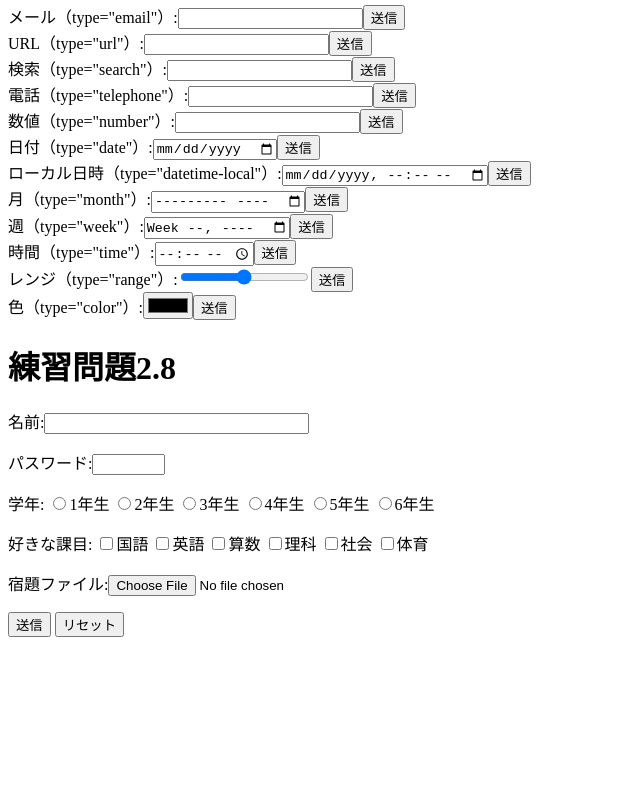
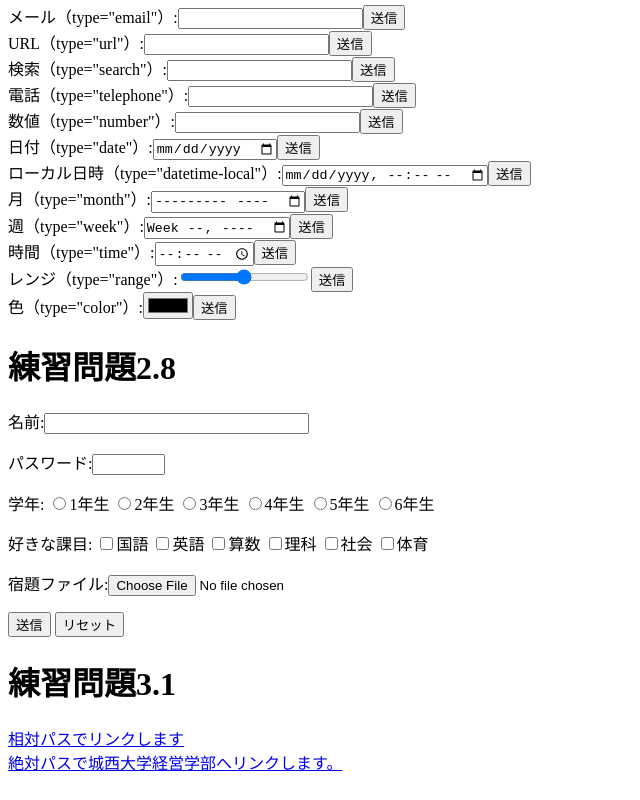
Before and after one commit to AIME1202/suzukiyu, a plain HTML site: page index.html in a window 1280 px wide. Shown: the part 1562-2362 px from the top of the page, without its empty margins (0-640 px from the left). Before the commit the page ends 2215 px from the top, so only its background shows below. Drawn offline with Linux system fonts and the light colour scheme.

Commit message:
Update index.html

```diff
--- a/index.html
+++ b/index.html
@@ -151,5 +151,12 @@
  <input type="reset" value="リセット">
  </P>
 
-</body>
+ <h1>練習問題3.1</h1>
+ <a href=“a.html”>相対パスでリンクします</a>
+ <br><a href=“https://www.josai.ac.jp/education/management/index.html”>絶対パスで城西大学経営学部へリンクします。</a>
+ <br><a href=“mailto:zm20242@josai.ac.jp”></a>
+ <br><a href=“https:// www.josai.ac.jp/education/management/index.html /”><imgsrc=“./image/keiei_small.jpg” alt=“城西大学ホームページ"></a>
+
+
+  </body>
 </html>
```
